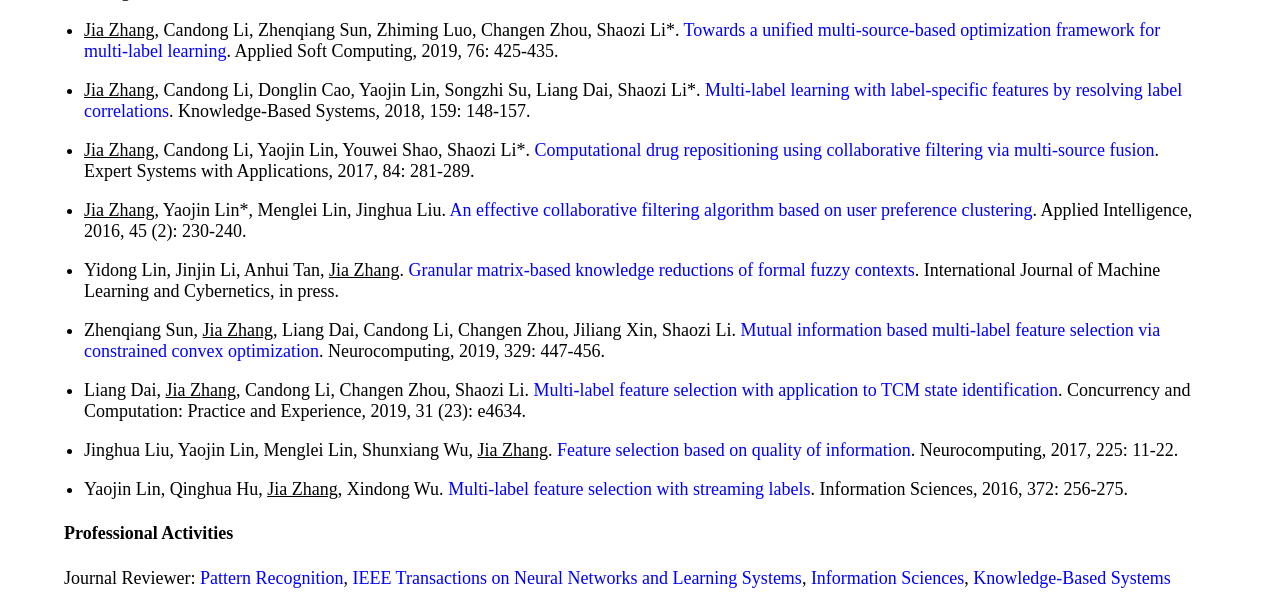
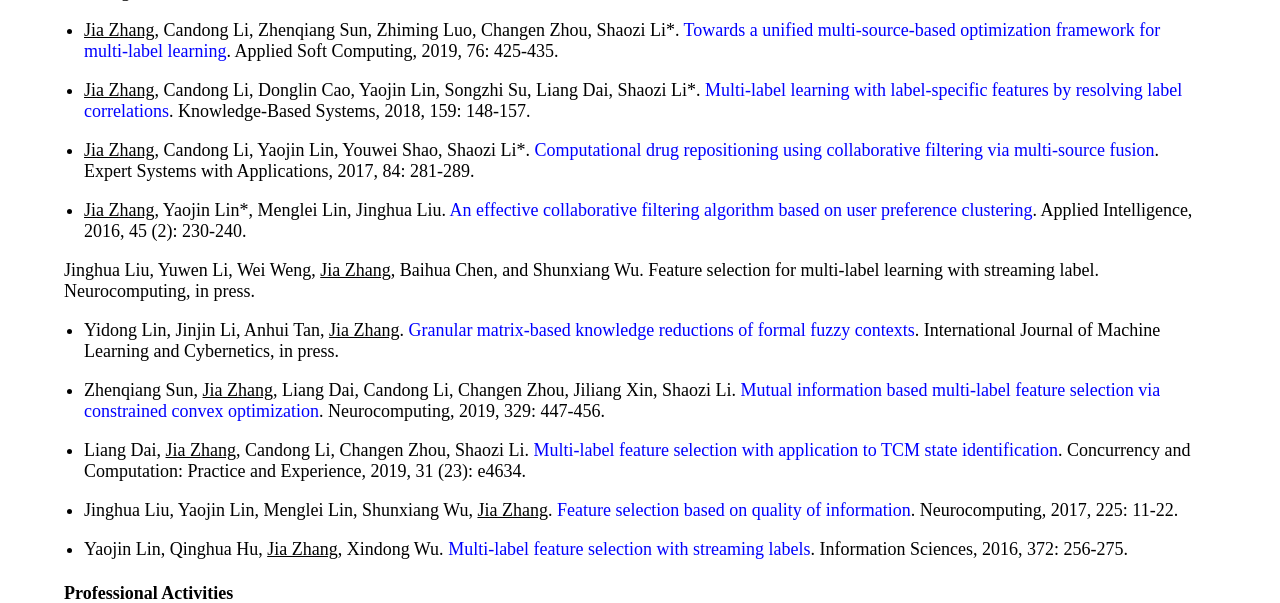
Before and after one commit to jiazhang-ml/jiazhang-ml.github.io, a Jekyll site: the page built from index.md, in a window 1280 px wide and 900 px high, scrolled down 732 px, cut to the strip 0-603 px from the top of the window. Built offline with Jekyll 4.4.1, drawn with Linux system fonts in a browser that asks for light colours.

Commit message:
Update index.md

```diff
--- a/index.md
+++ b/index.md
@@ -35,6 +35,8 @@ I am broadly interested in machine learning, data mining, and artificial intelli
 
 * <u>Jia Zhang</u>, Yaojin Lin\*, Menglei Lin, Jinghua Liu. [An effective collaborative filtering algorithm based on user preference clustering](https://link.springer.com/article/10.1007/s10489-015-0756-9). Applied Intelligence, 2016, 45 (2): 230-240.
 
+Jinghua Liu, Yuwen Li, Wei Weng, <u>Jia Zhang</u>, Baihua Chen, and Shunxiang Wu. Feature selection for multi-label learning with streaming label. Neurocomputing, in press.
+
 * Yidong Lin, Jinjin Li, Anhui Tan, <u>Jia Zhang</u>. [Granular matrix-based knowledge reductions of formal fuzzy contexts](https://link.springer.com/article/10.1007/s13042-019-01022-4). International Journal of Machine Learning and Cybernetics, in press.
 
 * Zhenqiang Sun, <u>Jia Zhang</u>, Liang Dai, Candong Li, Changen Zhou, Jiliang Xin, Shaozi Li. [Mutual information based multi-label feature selection via constrained convex optimization](https://www.sciencedirect.com/science/article/abs/pii/S0925231218312360). Neurocomputing, 2019, 329: 447-456.
```
